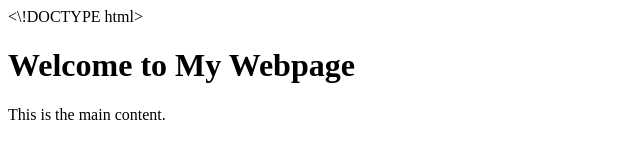
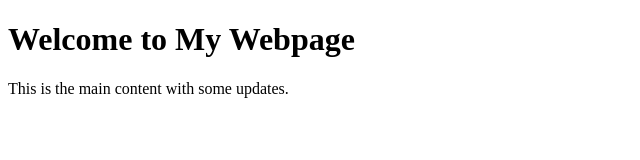
Before and after one commit to BommireddiNagendra/my_new_repo, a plain HTML site: page index.html in a window 1280 px wide. Shown: the whole page, without its empty margins (0-640 px from the left). Drawn offline with Linux system fonts and the light colour scheme.

Commit message:
Update main content in index.html

```diff
--- a/index.html
+++ b/index.html
@@ -1,4 +1,4 @@
-<\!DOCTYPE html>
+<!DOCTYPE html>
 <html lang='en'>
 <head>
     <meta charset='UTF-8'>
@@ -7,6 +7,6 @@
 </head>
 <body>
     <h1>Welcome to My Webpage</h1>
-    <p>This is the main content.</p>
+    <p>This is the main content with some updates.</p>
 </body>
 </html>
--- /dev/null
+++ b/style.css
@@ -0,0 +1 @@
+body { font-family: Arial, sans-serif; }
```
